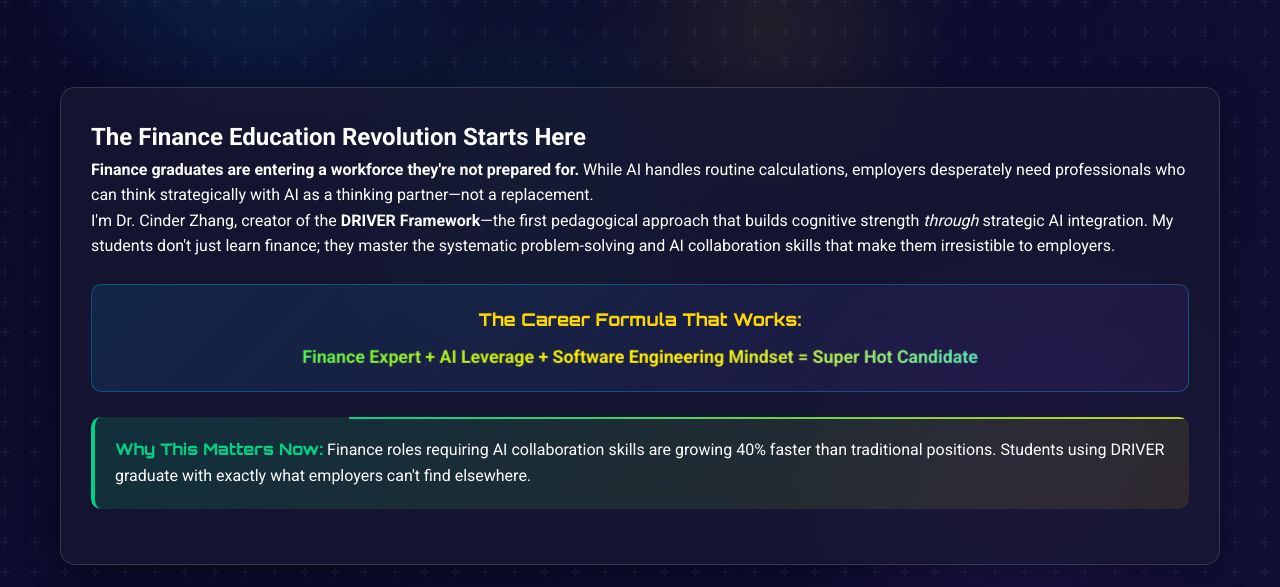
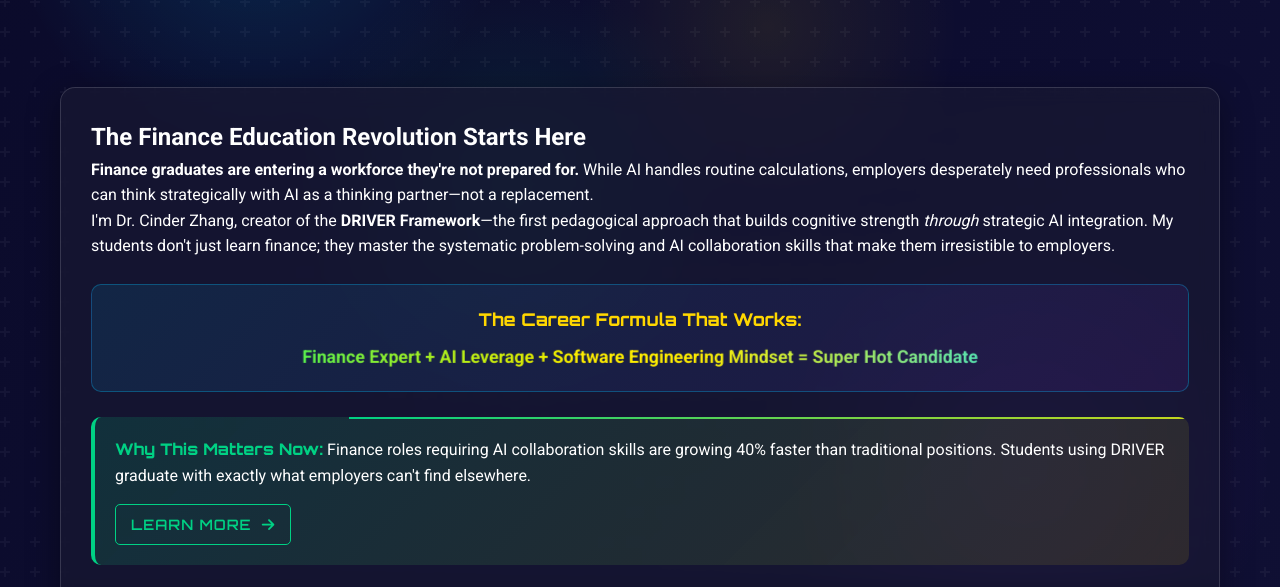
Before and after one commit to CinderZhang/cinderzhang.github.io, a plain HTML site: page index.html in a window 1280 px wide. Shown: the part 213-800 px from the top of the page. Drawn offline with Linux system fonts and the light colour scheme.

Commit message:
update why-Driver and center the career formula

```diff
--- a/index.html
+++ b/index.html
@@ -34,6 +34,7 @@
 
                     <div class="urgency-callout">
                         <p><strong>Why This Matters Now:</strong> Finance roles requiring AI collaboration skills are growing 40% faster than traditional positions. Students using DRIVER graduate with exactly what employers can't find elsewhere.</p>
+                        <a href="why-driver.html" class="btn secondary learn-more-btn">Learn More <i class="fas fa-arrow-right"></i></a>
                     </div>
                 </div>
             </div>
--- a/styles.css
+++ b/styles.css
@@ -178,6 +178,7 @@ header {
     background: linear-gradient(135deg, rgba(0, 195, 255, 0.1), rgba(138, 43, 226, 0.1));
     border-radius: 10px;
     border: 1px solid rgba(0, 195, 255, 0.3);
+    text-align: center;
 }
 
 .value-proposition h3 {
@@ -185,7 +186,6 @@ header {
     font-family: 'Orbitron', sans-serif;
     font-size: 1.1rem;
     margin-bottom: 10px;
-    text-align: center;
 }
 
 .formula {
@@ -413,15 +413,42 @@ header {
 }
 
 .secondary:hover {
-    background: rgba(0, 195, 255, 0.1);
-    box-shadow: 0 0 10px var(--primary-color);
+background: rgba(0, 195, 255, 0.1);
+box-shadow: 0 0 10px var(--primary-color);
+}
+
+/* Learn More Button */
+.learn-more-btn {
+display: inline-block;
+margin-top: 15px;
+font-weight: 600;
+padding: 8px 15px;
+border-radius: 5px;
+transition: all 0.3s ease;
+background-color: transparent;
+border: 1px solid var(--finance-green);
+color: var(--finance-green);
+}
+
+.learn-more-btn:hover {
+background-color: var(--finance-green);
+color: var(--bg-color);
+}
+
+.learn-more-btn i {
+margin-left: 5px;
+transition: transform 0.3s ease;
+}
+
+.learn-more-btn:hover i {
+transform: translateX(5px);
 }
 
 /* Resources Section */
 .resource-grid {
-    display: grid;
-    gap: 30px;
-    grid-template-columns: 1fr;
+display: grid;
+gap: 30px;
+grid-template-columns: 1fr;
 }
 
 @media (min-width: 768px) {
```
Also changed, not shown: README.md.
